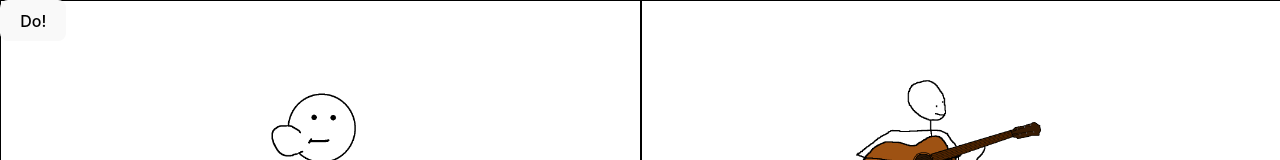
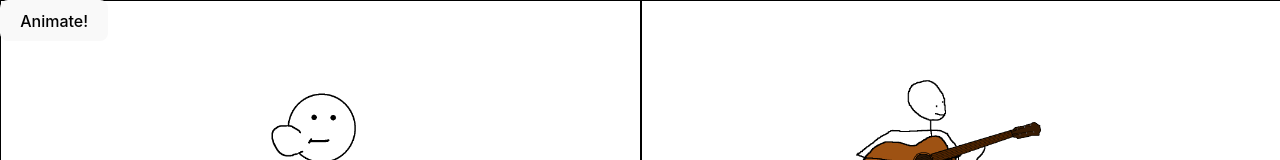
Before and after one commit to carsonbergen/CPSC581GroupProject1, a React (Vite) app: page / in a window 1280 px wide. Shown: the top 160 px of the page. Built offline with nearby package versions, Linux system fonts and the light colour scheme.

Commit message:
toggles between animating and not animating

```diff
--- a/src/App.tsx
+++ b/src/App.tsx
@@ -35,13 +35,12 @@ const temporaryWorkoutGif =
   "https://media3.giphy.com/media/W7dBXzbnEpOBG/giphy.webp?cid=790b7611eoq6ivp1ebw9gc6oyq1qq5daq6u3z99eefcf2xkl&ep=v1_gifs_search&rid=giphy.webp&ct=g";
 
 function App() {
-  // const { activeQuadrant, setActiveQuadrant } = useData();
-  const { setCharacterIdle } = useData();
+  const { setCharacterIdle, characterIdle } = useData();
 
   return (
     <>
       <StalkerButton
-        onClick={() => setCharacterIdle(false)}
+        onClick={() => setCharacterIdle(!characterIdle)}
       />
       <DraggableButton disabled={false} />
       <div className="app-content">
--- a/src/components/StalkerButton.tsx/StalkerButton.tsx
+++ b/src/components/StalkerButton.tsx/StalkerButton.tsx
@@ -1,6 +1,8 @@
 import { MouseEventHandler, useEffect, useMemo, useRef, useState } from "react";
 import { motion } from "framer-motion";
 import { between } from "../../util/between";
+
+import { useData } from "../../DataContext";
 
 /**
  * Mozilla & React documentation consulted
@@ -23,6 +25,8 @@ export default function StalkerButton({
     x: 100,
     y: 100,
   });
+
+  const { characterIdle } = useData();
 
   const [pos, setPos] = useState({
     x: 0,
@@ -87,7 +91,7 @@ export default function StalkerButton({
       <button
         onClick={onClick}
       >
-        {`Do!`}
+        {characterIdle ? 'Animate!' : 'Stop!'}
       </button>
     </motion.div>
   );
```
